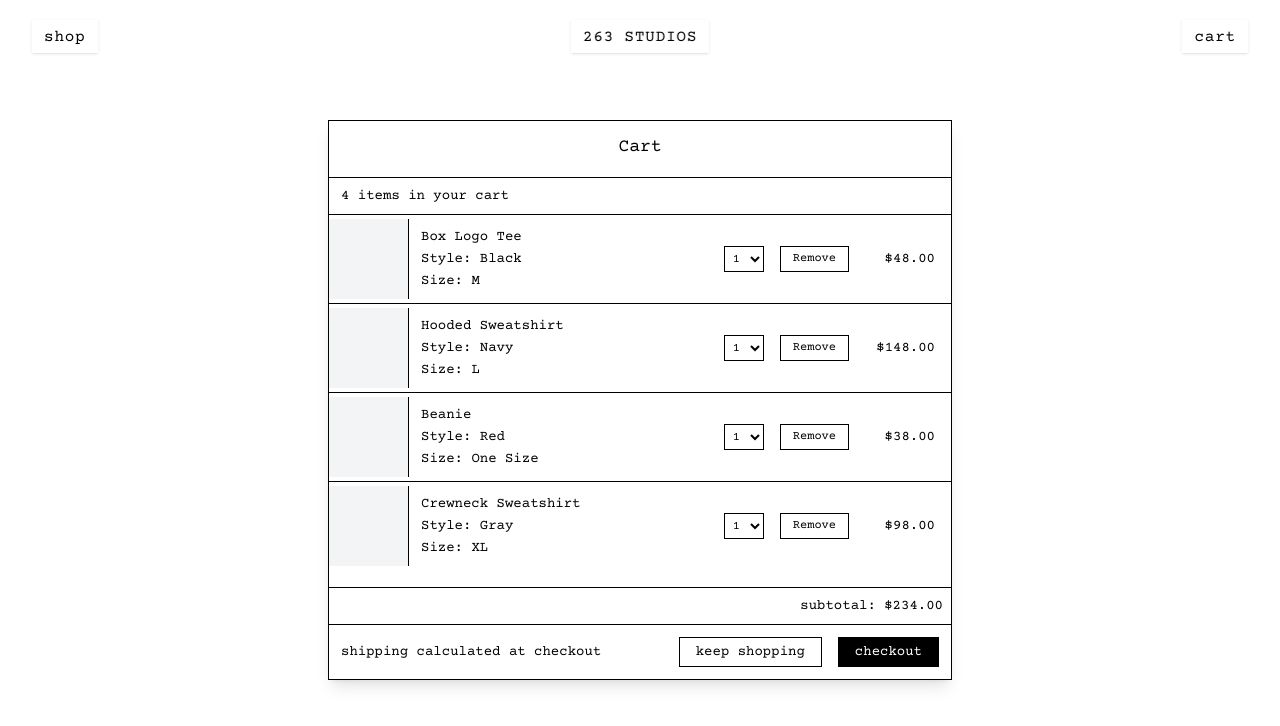
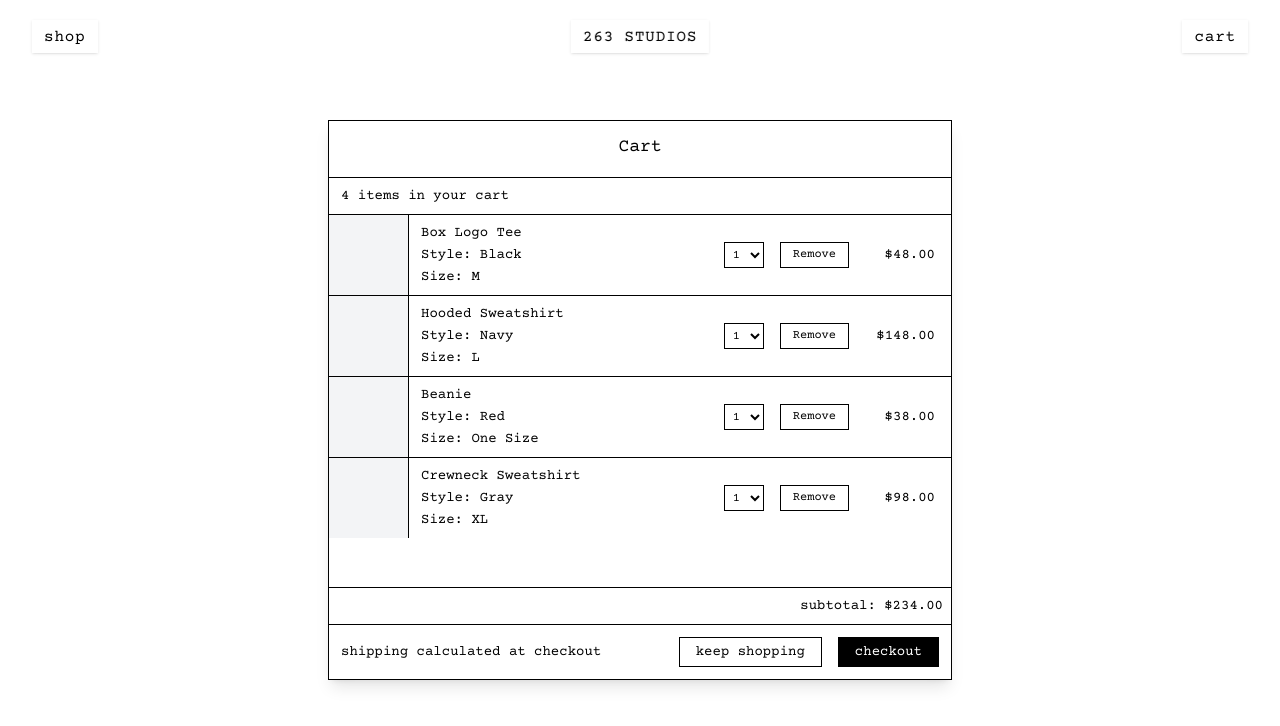
Before and after one commit to JaeMinBird/263Studios, a Next.js app: page /cart in a window 1280 px wide. Shown: the top 726 px of the page. Built offline with nearby package versions, Linux system fonts and the light colour scheme.

Commit message:
Fixed cart image formatting

```diff
--- a/src/components/CartItem.tsx
+++ b/src/components/CartItem.tsx
@@ -11,17 +11,17 @@ interface CartItemProps {
 
 export default function CartItem({ name, price, style, size, isFirst, isLast }: CartItemProps) {
   return (
-    <div className={`flex items-center w-full ${!isFirst && 'border-t border-black'}`}>
-      {/* Fixed image container - back to fixed height with border */}
+    <div className={`flex items-stretch w-full ${!isFirst && 'border-t border-black'}`}>
+      {/* Image container - ensure full height */}
       <div className="w-20 h-20 bg-gray-100 border-r border-black flex-shrink-0">
         {/* Add your image here */}
         <div className="w-full h-full object-cover" />
       </div>
 
-      {/* Item details with minimal margins */}
-      <div className="flex-1 p-3 min-w-0">
-        <h2 className="font-normal font-courier-prime truncate text-sm text-black mt-0">{name}</h2>
-        <p className="text-sm font-courier-prime mt-0.5 text-black">Style: {style}</p>
+      {/* Item details - remove vertical padding */}
+      <div className="flex-1 px-3 min-w-0 flex flex-col justify-center">
+        <h2 className="font-normal font-courier-prime truncate text-sm text-black mb-0">{name}</h2>
+        <p className="text-sm font-courier-prime mt-0.5 text-black mb-0">Style: {style}</p>
         <p className="text-sm font-courier-prime mt-0.5 text-black mb-0">Size: {size}</p>
       </div>
 
```
